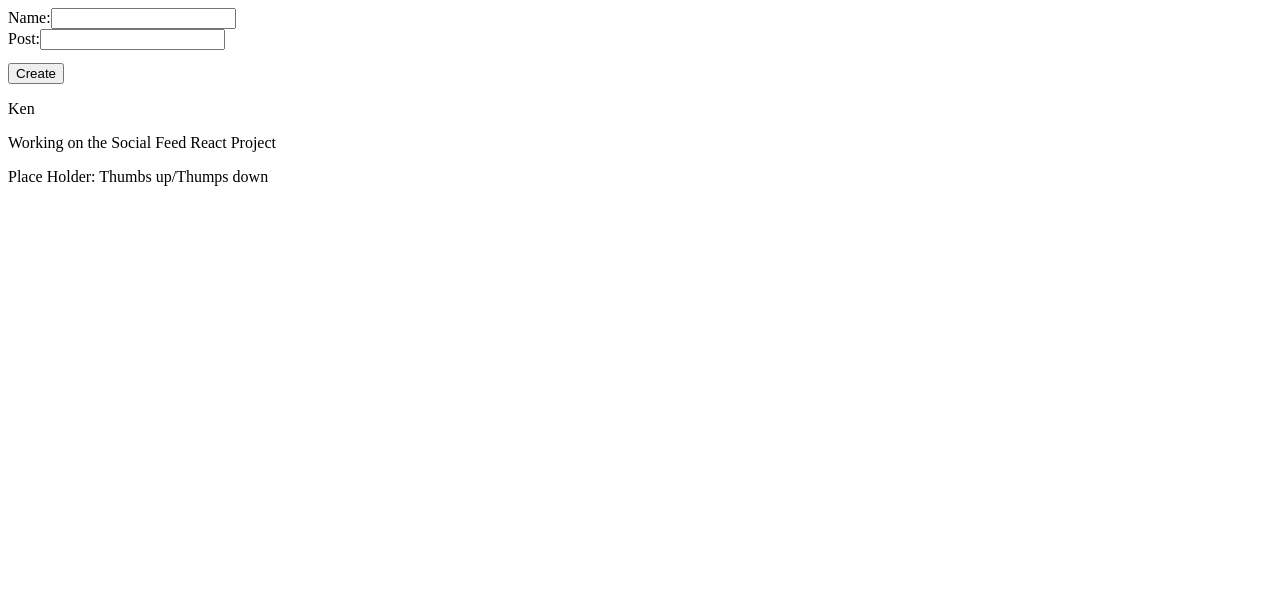
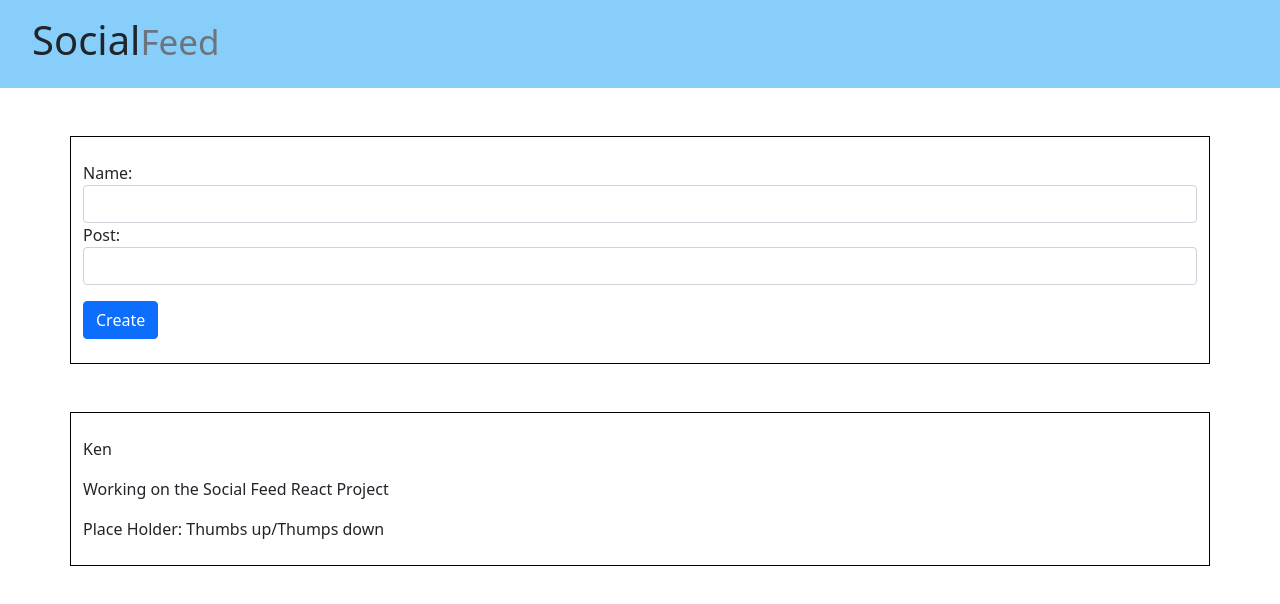
Before and after one commit to kenubwell/dCC_SocialFeed, a React (Create React App) app: page / in a window 1280 px wide. Shown: the top 604 px of the page. Built offline with nearby package versions, Linux system fonts and the light colour scheme.

Commit message:
Created NavBar component

```diff
--- a/package.json
+++ b/package.json
@@ -6,6 +6,7 @@
     "@testing-library/jest-dom": "^5.16.2",
     "@testing-library/react": "^12.1.3",
     "@testing-library/user-event": "^13.5.0",
+    "bootstrap": "^5.1.3",
     "react": "^17.0.2",
     "react-dom": "^17.0.2",
     "react-scripts": "5.0.0",
--- a/src/App.css
+++ b/src/App.css
@@ -1,16 +1,13 @@
-.App {
-  text-align: center;
+.container {
+  justify-content: center;
 }
 
-.App-logo {
-  height: 40vmin;
-  pointer-events: none;
-}
-
-@media (prefers-reduced-motion: no-preference) {
-  .App-logo {
-    animation: App-logo-spin infinite 20s linear;
-  }
+.border-box {
+  border: 1px;
+  border-style: solid;
+  border-color: black;
+  margin: 3em;
+  padding: 1.5em;
 }
 
 .App-header {
@@ -23,16 +20,3 @@
   font-size: calc(10px + 2vmin);
   color: white;
 }
-
-.App-link {
-  color: #61dafb;
-}
-
-@keyframes App-logo-spin {
-  from {
-    transform: rotate(0deg);
-  }
-  to {
-    transform: rotate(360deg);
-  }
-}
--- a/src/App.js
+++ b/src/App.js
@@ -1,6 +1,8 @@
 import React, { useState } from 'react';
 import DisplayPosts from './Components/DisplayPosts/DisplayPosts';
 import CreatePost from './Components/CreatePost/CreatePost';
+import NavBar from './Components/NavBar/NavBar';
+import './App.css';
 
 function App() {
 
@@ -13,8 +15,15 @@ function App() {
 
   return (
     <div>
-      <CreatePost addNewPost={addNewPost}/>
-      <DisplayPosts entryPosts ={posts}/>
+      <div>
+        <NavBar/>
+      </div>
+      <div className = 'border-box container'>
+        <CreatePost addNewPost={addNewPost}/>
+      </div>
+      <div className = 'border-box container'>
+        <DisplayPosts entryPosts ={posts}/>
+      </div>
     </div>
 
   );
--- /dev/null
+++ b/src/Components/NavBar/NavBar.css
@@ -0,0 +1,6 @@
+.nav-background {
+  background-color: lightskyblue;
+  padding-top: 1rem;
+  padding-bottom: 1rem;
+  padding-left: 2rem;
+}
--- a/src/Components/NavBar/NavBar.jsx
+++ b/src/Components/NavBar/NavBar.jsx
@@ -0,0 +1,13 @@
+import React from "react";
+import './NavBar.css';
+
+const NavBar = () => {
+    return (
+
+        <div className ='nav-background'>
+            <h1>Social<small className= 'text-muted'>Feed</small></h1>
+        </div>
+    );
+}
+
+export default NavBar;
--- a/src/index.js
+++ b/src/index.js
@@ -1,7 +1,7 @@
 import React from 'react';
 import ReactDOM from 'react-dom';
 import App from './App';
-
+import 'bootstrap/dist/css/bootstrap.min.css';
 
 ReactDOM.render(<App />,document.getElementById('root')
 );
```
Also changed, not shown: 1 other file (tests, documents, lock files or other folders).
